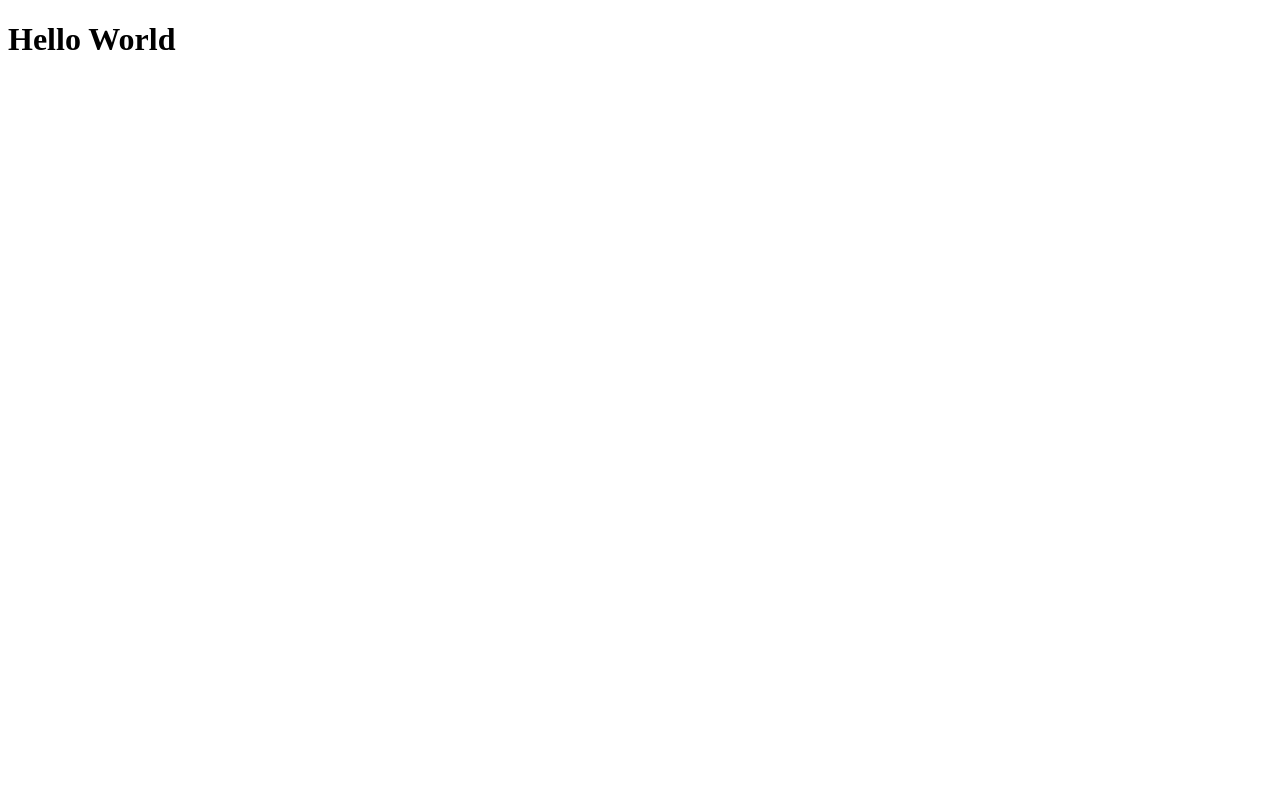
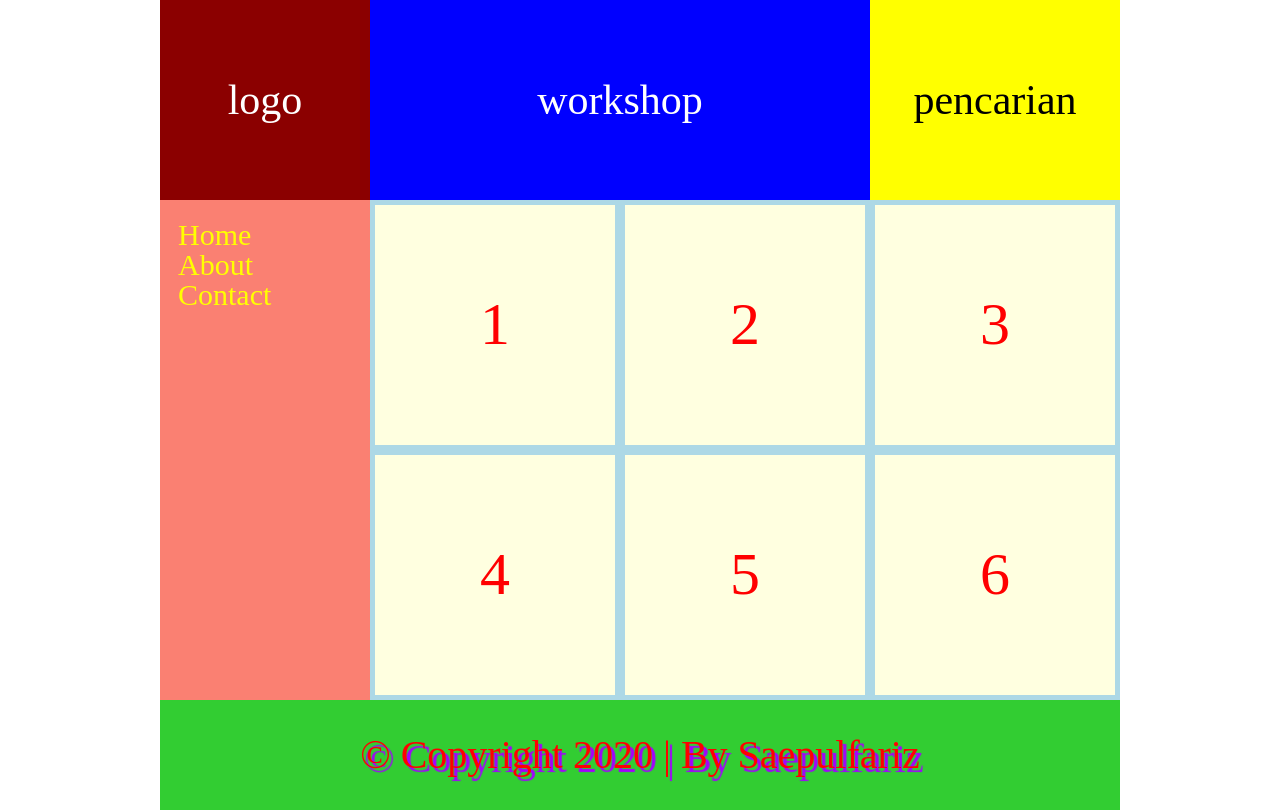
Before and after one commit to Citgi321/Hello-World, a plain HTML site: page index.html in a window 1280 px wide. Drawn offline with Linux system fonts and the light colour scheme.

Commit message:
add your layout

```diff
--- a/index.html
+++ b/index.html
@@ -1,9 +1,54 @@
-<!doctype html>
 <html>
 	<head>
-		<title>Hello World</title>
+		<meta name="viewport" content=
+"width=device-width, initial-scale=
+1.0">
+		<title>Web Unsub v6 by saepulfariz</title>
+		<link href="style.css" rel="stylesheet">
 	</head>
 	<body>
-		<h1>Hello World</h1>
+		<div class="container">
+
+
+			<div class="header">
+				<div class="logo">
+					logo
+				</div>
+				<div class="judul ">
+					workshop
+				</div>
+				<div class="pencarian col-4">
+					pencarian
+				</div>
+				<div class="clear"></div>
+			</div>
+
+
+			<div class="content">
+				<div class="menu">
+					<ul>
+						<li>Home</li>
+						<li>About</li>
+						<li>Contact</li>
+					</ul>
+				</div>
+				<div class="isi">
+
+						<div class="kotak">1</div>
+						<div class="kotak">2</div>
+						<div class="kotak">3</div>
+						<div class="kotak">4</div>
+						<div class="kotak">5</div>
+						<div class="kotak">6</div>
+
+				</div>
+				<div class="clear"></div>
+			</div>
+
+
+			<div class="footer">
+				<p>&copy Copyright 2020 | By Saepulfariz</p>
+			</div>
+		</div>
 	</body>
 </html>
```
